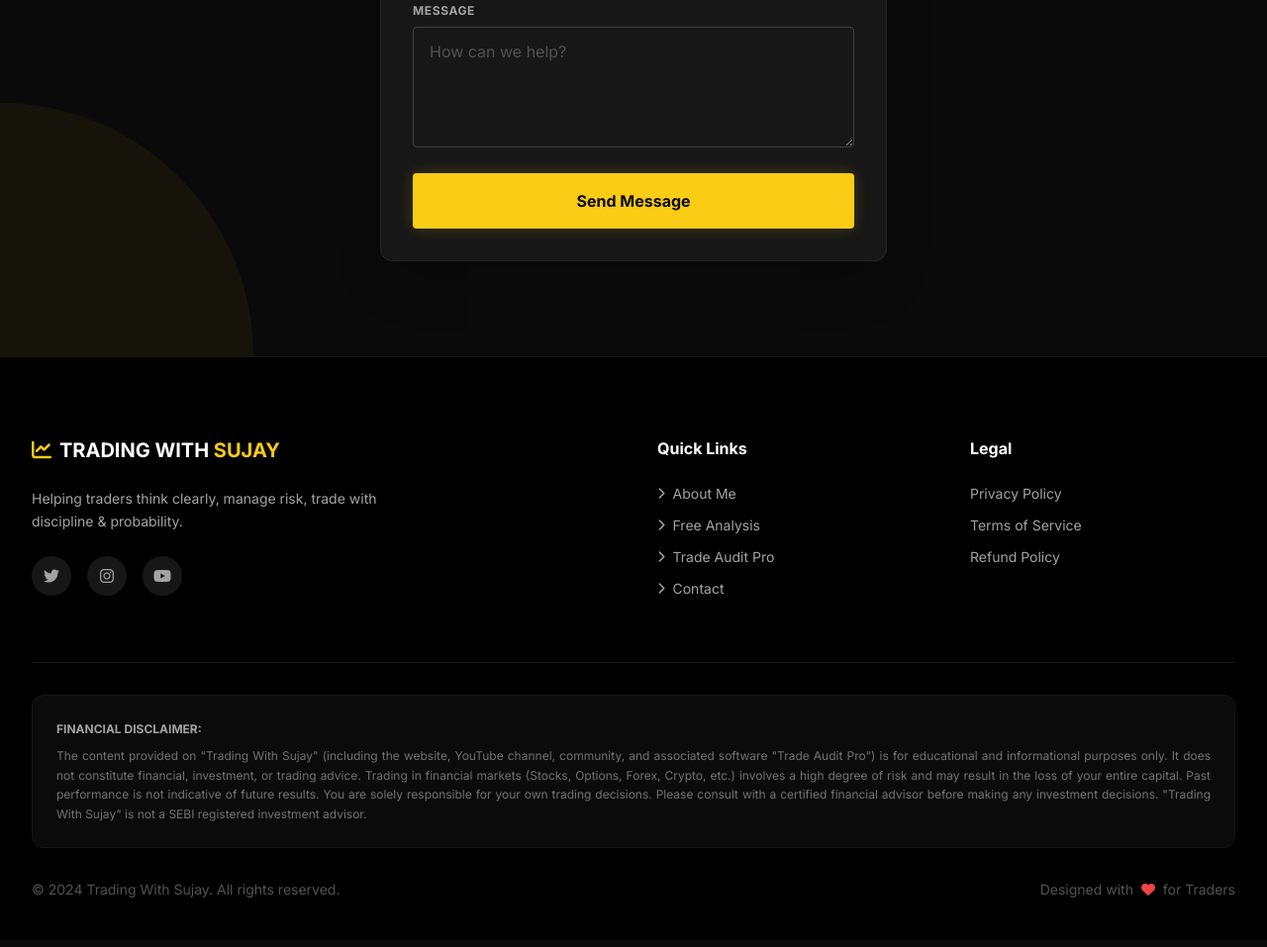
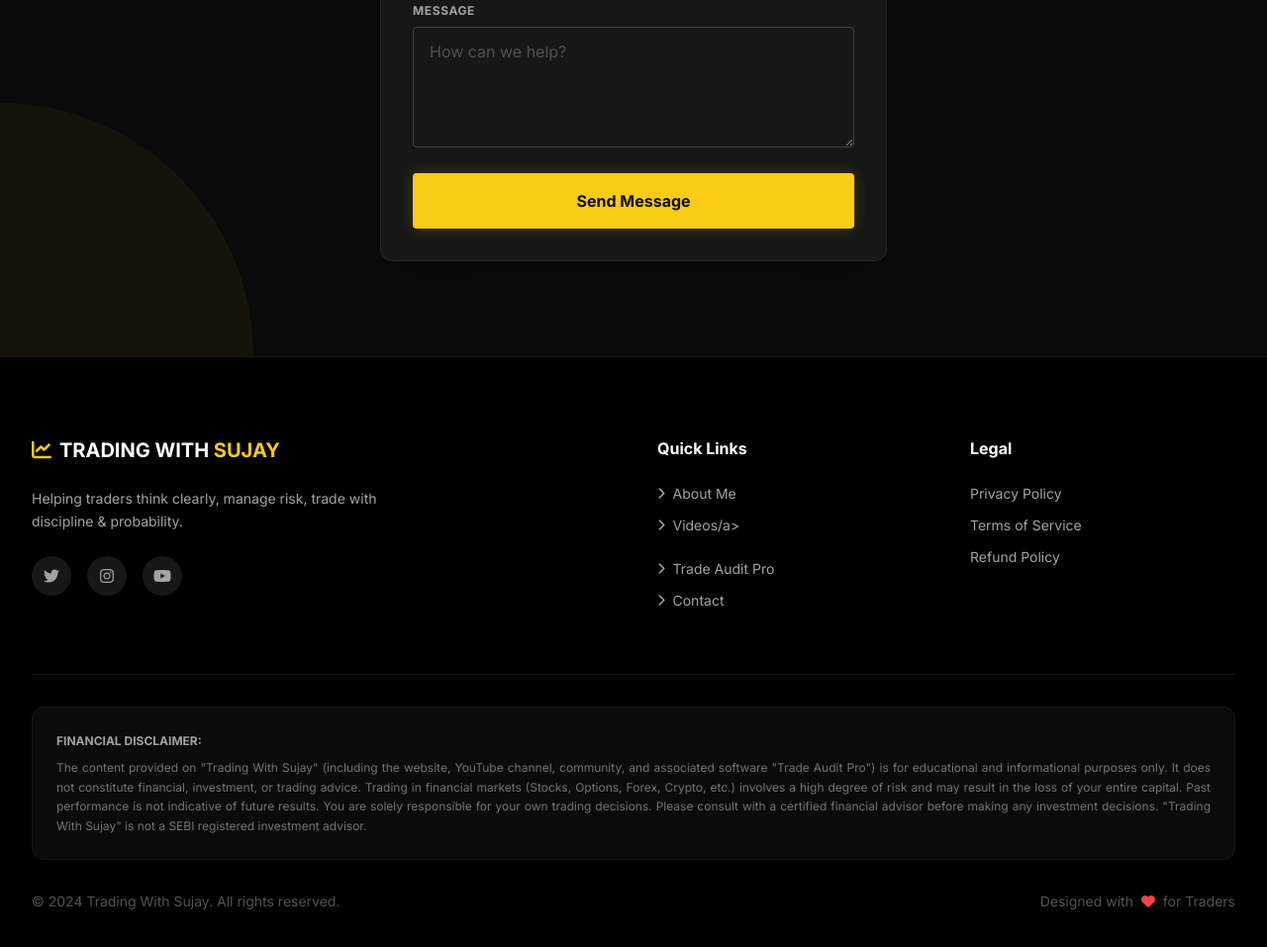
Before and after one commit to tradingwithsujay/001, a plain HTML site: page index.html in a window 1280 px wide. Shown: the part 4176-5133 px from the top of the page at 99% size. Drawn offline with nearby package versions, Linux system fonts and the light colour scheme.

Commit message:
Update index.html

```diff
--- a/index.html
+++ b/index.html
@@ -463,8 +463,8 @@ Let’s build this healthy community together </p>
                     <h4 class="text-white font-bold mb-6">Quick Links</h4>
                     <ul class="space-y-3 text-sm">
                         <li><a href="#about" class="hover:text-brand-yellow transition-colors flex items-center gap-2"><i class="fa-solid fa-chevron-right text-xs"></i> About Me</a></li>
-                        <li><a href="#videos" class="hover:text-brand-yellow transition-colors flex items-center gap-2"><i class="fa-solid fa-chevron-right text-xs"></i> Free Analysis</a></li>
-                        <li><a href="trade-audit-pro.html" class="hover:text-brand-yellow transition-colors flex items-center gap-2"><i class="fa-solid fa-chevron-right text-xs"></i> Trade Audit Pro</a></li>
+                        <li><a href="#videos" class="hover:text-brand-yellow transition-colors flex items-center gap-2"><i class="fa-solid fa-chevron-right text-xs"></i> Videos/a></li>
+                        <li><a href="https://tradingwithsujay.github.io/tradeauditpro/" class="hover:text-brand-yellow transition-colors flex items-center gap-2"><i class="fa-solid fa-chevron-right text-xs"></i> Trade Audit Pro</a></li>
                         <li><a href="#contact" class="hover:text-brand-yellow transition-colors flex items-center gap-2"><i class="fa-solid fa-chevron-right text-xs"></i> Contact</a></li>
                     </ul>
                 </div>
```
